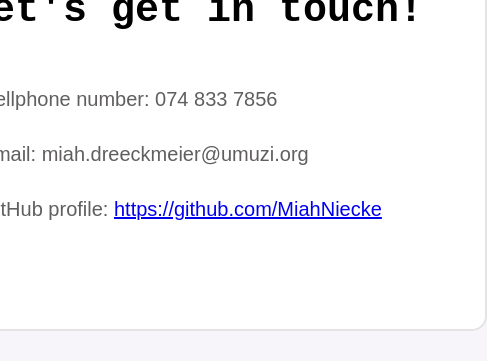
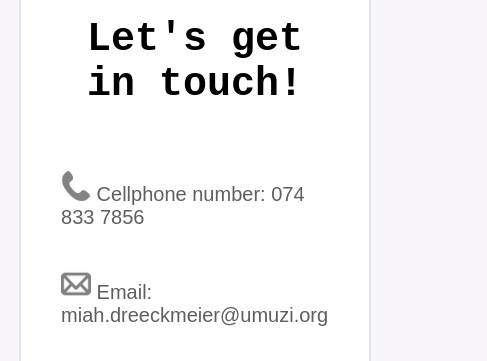
Before and after one commit to MiahNiecke/MiahNiecke.github.io, a plain HTML site: page index.html in a window 390 px wide. Shown: the part 2770-3131 px from the top of the page, 487 px wide, since content can reach past the window. Drawn offline with Linux system fonts and the light colour scheme.

Commit message:
Made all section of website more responsive

```diff
--- a/style.css
+++ b/style.css
@@ -133,6 +133,9 @@ ul {
 
 .item-contact {
   grid-area: contact;
+  display: flex;
+  flex-direction: column;
+  align-items: center;
   min-height: 398px;
   min-width: 500px;
   max-width: 500px;
@@ -190,7 +193,7 @@ ul {
     "body";
 }*/
 
-/*@media screen and (max-width: 700px) {
+@media screen and (max-width: 700px) {
   .item-main{
     min-height: none;
   }
@@ -200,19 +203,18 @@ ul {
   }
 
   .item-skills{
-    min-height: none;
-    min-width: none;
+    min-height: auto;
+    min-width: auto;
   }
 
   .item-contact{
-    min-height: none;
-    min-width: none;
-    max-width: none;
+    min-height: auto;
+    min-width: auto;
+    max-width: auto;
   }
 
   .body-container{
-    margin: 0px 0px 0px 0px ;
     grid-template-columns:none;
   }
 
-}*/
+}
```
